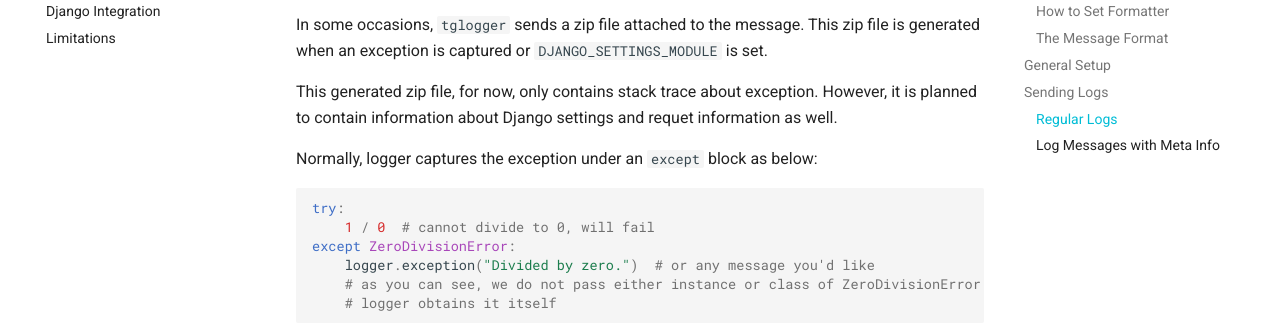
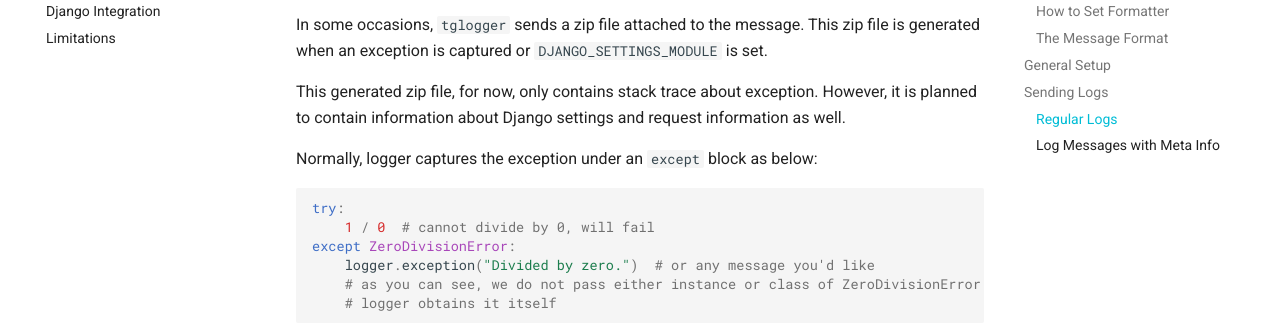
Before and after one commit to erayerdin/tglogger-python, an MkDocs documentation site: the page built from docs/logging.md, in a window 1280 px wide and 900 px high, scrolled down 3522 px. Shown: the part 178-502 px from the top of the window. Built offline with MkDocs 1.6.1 and Material for MkDocs 9.7.7, drawn with Linux system fonts in a browser that asks for light colours; comment, search, counter and statistics services are not loaded.

Commit message:
fix typos in docs

````diff
--- a/docs/logging.md
+++ b/docs/logging.md
@@ -154,13 +154,13 @@
 
 This generated zip file, for now, only contains stack trace about exception.
 However, it is planned to contain information about Django settings and
-requet information as well.
+request information as well.
 
 Normally, logger captures the exception under an `except` block as below:
 
 ```python
 try:
-    1 / 0  # cannot divide to 0, will fail
+    1 / 0  # cannot divide by 0, will fail
 except ZeroDivisionError:
     logger.exception("Divided by zero.")  # or any message you'd like
     # as you can see, we do not pass either instance or class of ZeroDivisionError
````
